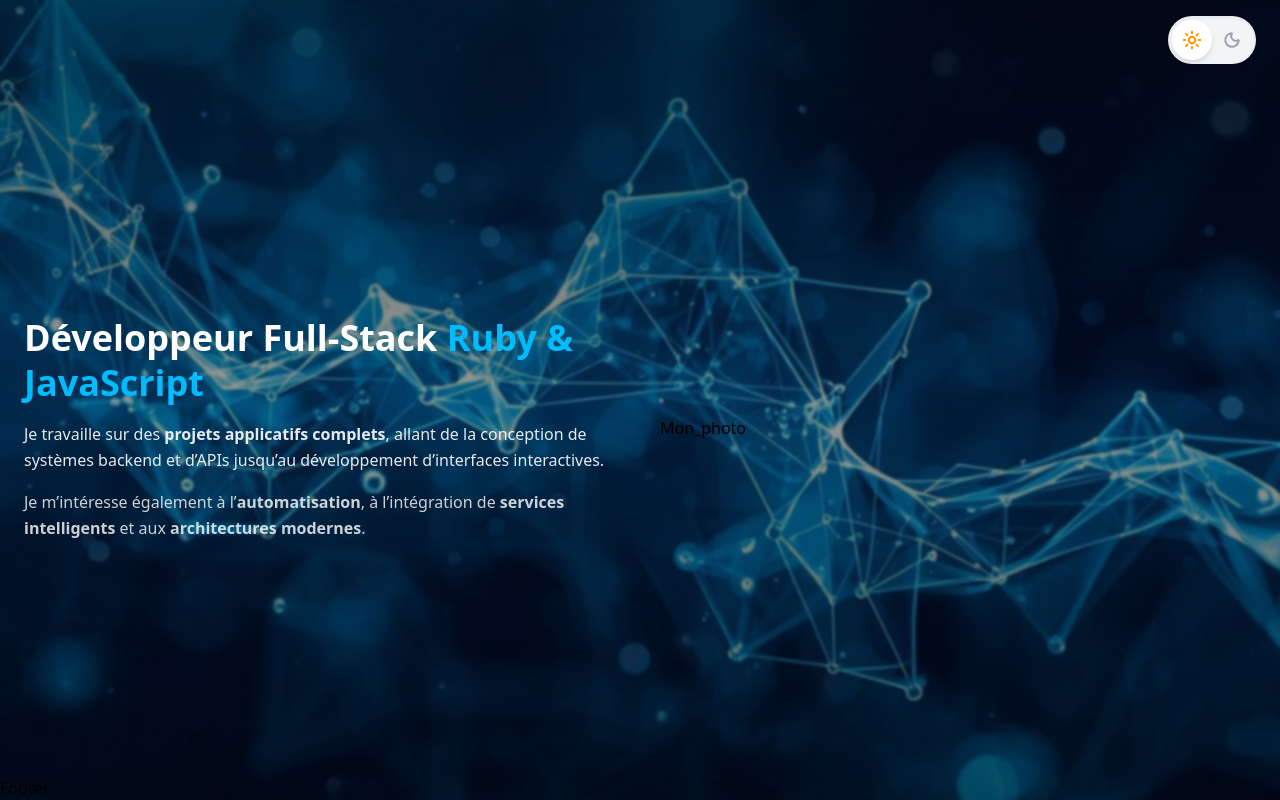
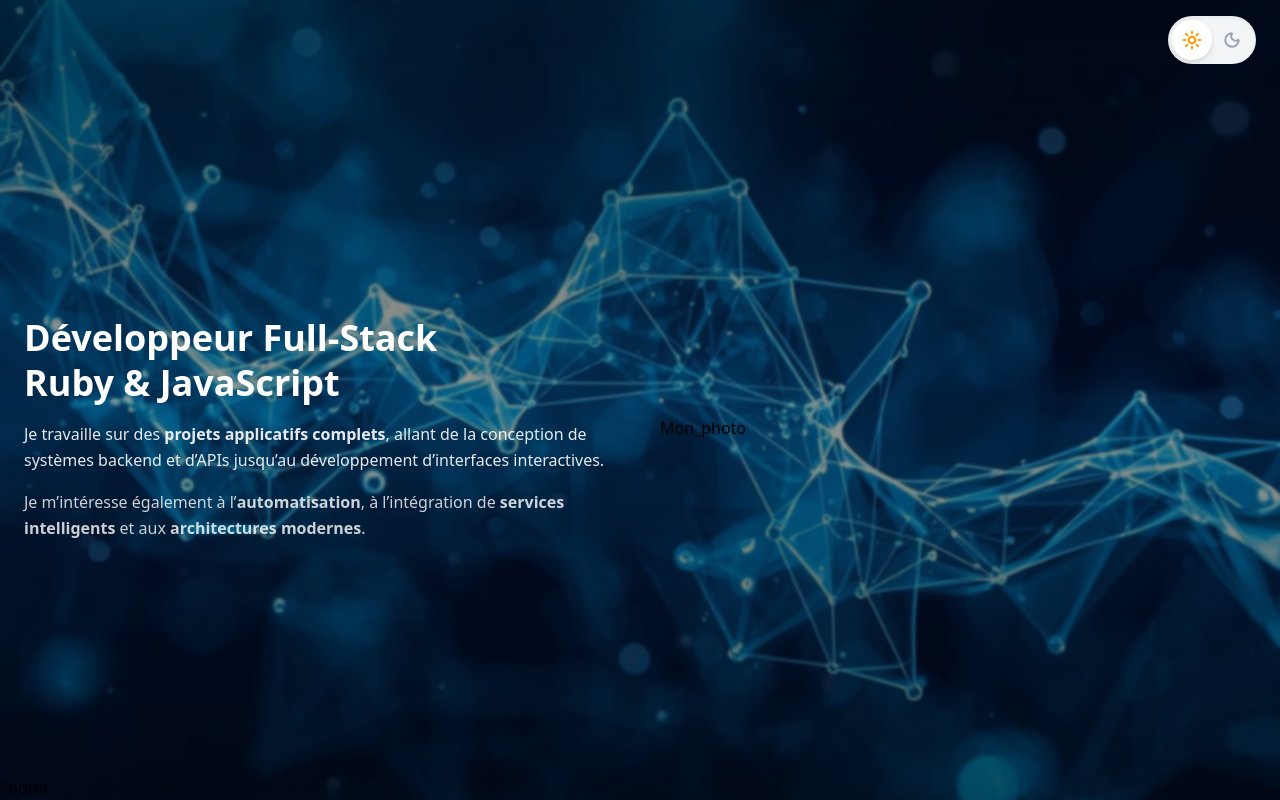
Before and after one commit to MANDANIAINAPRECIEUX/portofolio, a React (Vite) app: page / in a window 1280 px wide. Built offline with nearby package versions, Linux system fonts and the light colour scheme.

Commit message:
amelioration corps

```diff
--- a/src/App.tsx
+++ b/src/App.tsx
@@ -13,8 +13,8 @@ function App() {
       style={{ backgroundImage: "url('/photos/Design.png')" }}
     >
       {/* Overlay dynamique */}
-     <div
-  className={`
+      <div
+        className={`
     absolute inset-0
     bg-gradient-to-b
     backdrop-blur-[1px]
@@ -25,7 +25,7 @@ function App() {
         : "from-black/60 via-black/40 to-black/60"
     }
   `}
-/>
+      />
 
       {/* Content */}
       <div className="relative z-10 flex flex-col min-h-screen">
@@ -34,7 +34,7 @@ function App() {
         {/* HERO SECTION */}
         <main className="flex-1 flex items-center">
           <div className="container mx-auto px-6 grid grid-cols-1 md:grid-cols-2 gap-10 items-center">
-            <Corps />
+            <Corps isDarkMode={isDarkMode} setIsDarkMode={setIsDarkMode} />
             <Mon_photo />
           </div>
         </main>
--- a/src/components/Corps.tsx
+++ b/src/components/Corps.tsx
@@ -1,13 +1,27 @@
-const Corps = () => {
+interface CorpsProps {
+  isDarkMode: boolean;
+}
+
+const Corps = ({ isDarkMode }: CorpsProps) => {
   return (
     <div className="max-w-2xl text-white space-y-4">
-      {/* Titre */}
       <h1 className="text-4xl font-bold leading-tight">
         Développeur Full-Stack{" "}
-        <span className="text-sky-400">Ruby & JavaScript</span>
+        <span
+          className={`
+            inline-block
+            transition-all duration-500
+            ${
+              isDarkMode
+                ? "translate-x-2 text-red-400"
+                : "translate-x-0 text-white"
+            }
+          `}
+        >
+          Ruby & JavaScript
+        </span>
       </h1>
 
-      {/* Description */}
       <p className="text-base text-white/90 leading-relaxed">
         Je travaille sur des <strong>projets applicatifs complets</strong>,
         allant de la conception de systèmes backend et d’APIs jusqu’au
```
